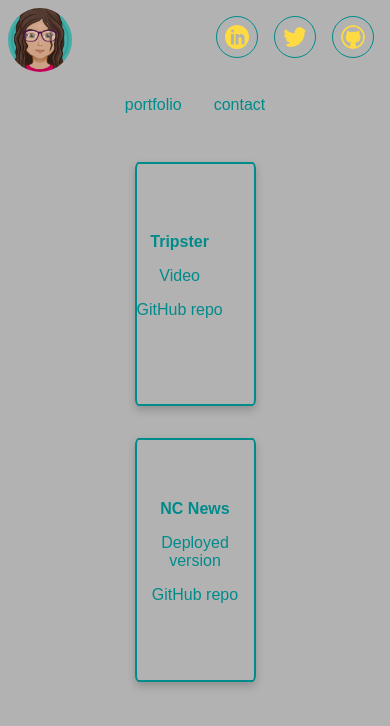
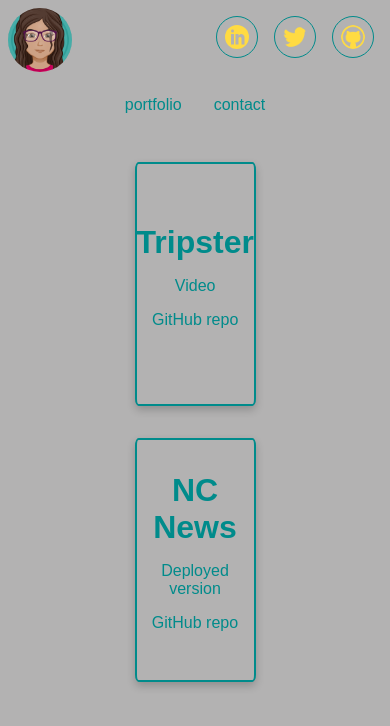
Before and after one commit to ixesta/Ixesta, a React (Create React App) app: page /portfolio in a window 390 px wide. Shown: the top 726 px of the page. Built offline with nearby package versions, Linux system fonts and the light colour scheme; a web font is replaced by a local one.

Commit message:
cards adjusted to media queries

```diff
--- a/src/App.css
+++ b/src/App.css
@@ -210,7 +210,11 @@ nav a {
     }
 
     .card-name {
-        font-size: 1em;
+    font-size: 2em;
+    }
+
+    .card-description {
+    font-size: 1em;
     }
 
     .card-image {
@@ -221,10 +225,10 @@ nav a {
         margin: 1em auto;
     }
 
-    .cards .card .card-content {
-        /* margin: 1em; */
-        margin-left: 0em;
-    }
+    .card-content, .card-name{
+    margin: auto;
+    text-align: center;
+}
 }
 
 @media only screen and (max-width: 1441px) and (min-width:470px) {
@@ -273,7 +277,11 @@ nav a {
    }
 
     .card-name {
-        font-size: 1em;
+        font-size: 2em;
+    }
+
+    .card-description {
+    font-size: 1em;
     }
 
     .card-image {
@@ -284,8 +292,8 @@ nav a {
         margin: 1em auto;
     }
 
-    .cards .card .card-content {
-        /* margin: 1em; */
-        margin-left: 0em;
+    .card-content, .card-name{
+    margin: auto;
+    text-align: center;
     }
 }
```
